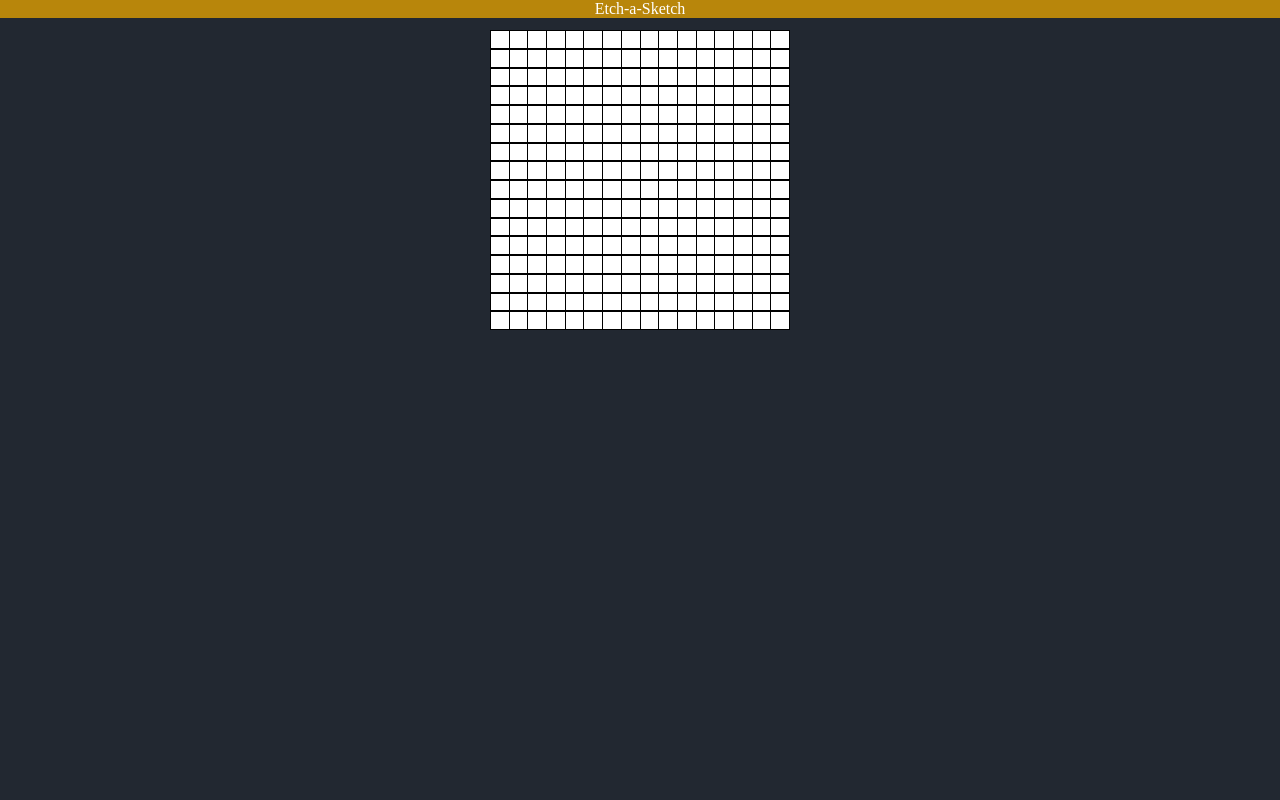
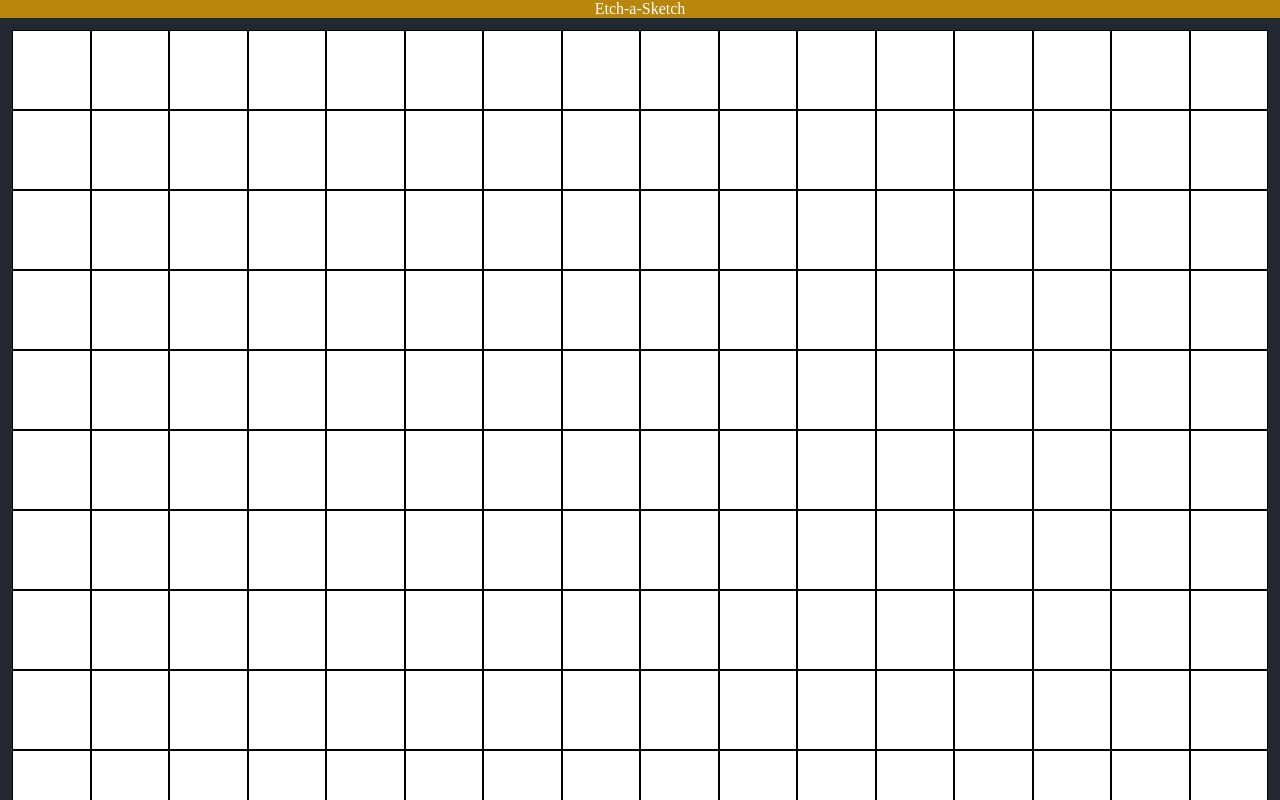
Before and after one commit to CarlosEduardoMdO/etch-a-sketch, a plain HTML site: page index.html in a window 1280 px wide. Shown: the top 800 px of the page. Drawn offline with Linux system fonts and the light colour scheme.

Commit message:
Arrumado o problema dos quadrados ficarem menores que a border quando é passado 256 pixels por linha

```diff
--- a/style.css
+++ b/style.css
@@ -24,8 +24,8 @@ html, body
 
 #grid
 {
-    height: 300px;
-    width: 300px;
+    height: 100vw;
+    width: 100vw;
     background-color: white;
     margin: 12px;
     display: flex;
@@ -37,17 +37,17 @@ html, body
     display: flex;
     flex: auto;
     background-color: black;
-    padding: 1px;
-    gap: 1px;
+
 }
 
 .pixel
 {
     flex: auto;
     background-color: white;
+    border: 0.1px solid black;
 }
 
-.pixel.permanent-hover
+.pixel:hover
 {
     background-color: red;
 }
```
